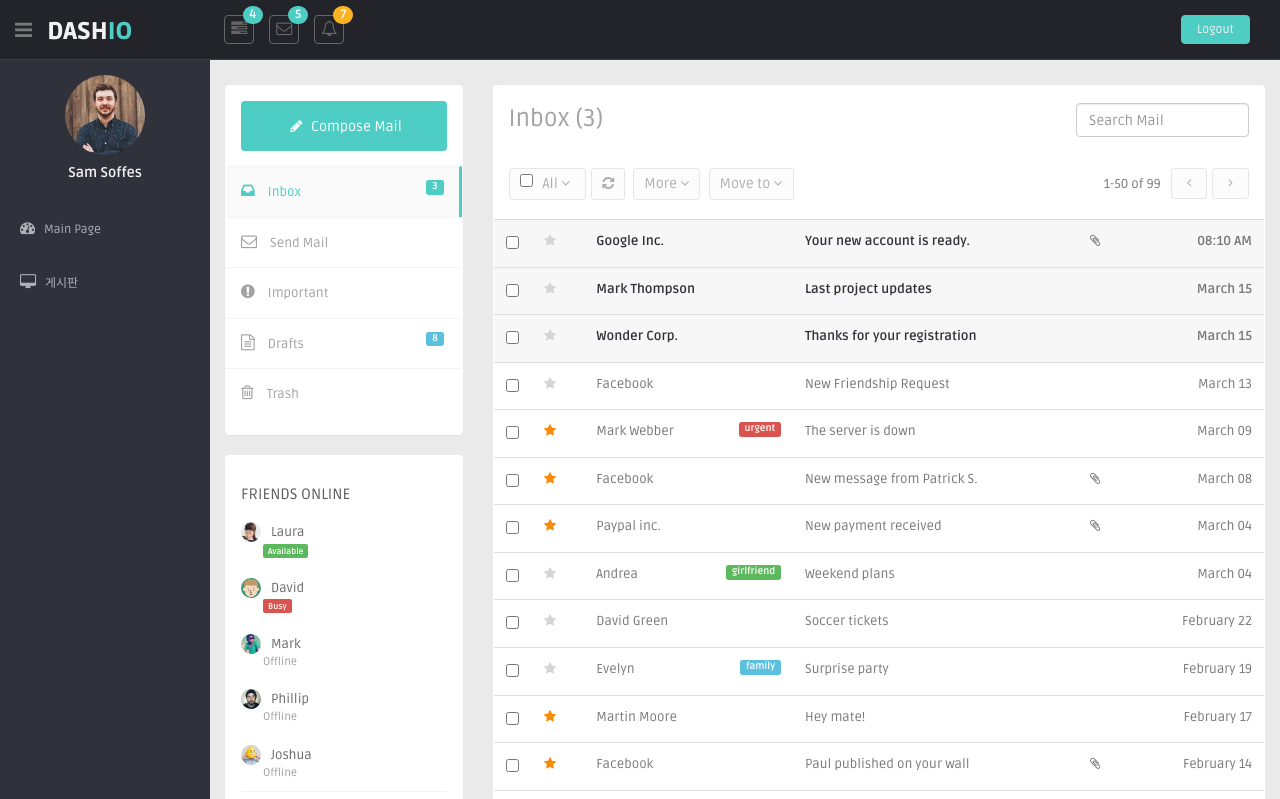
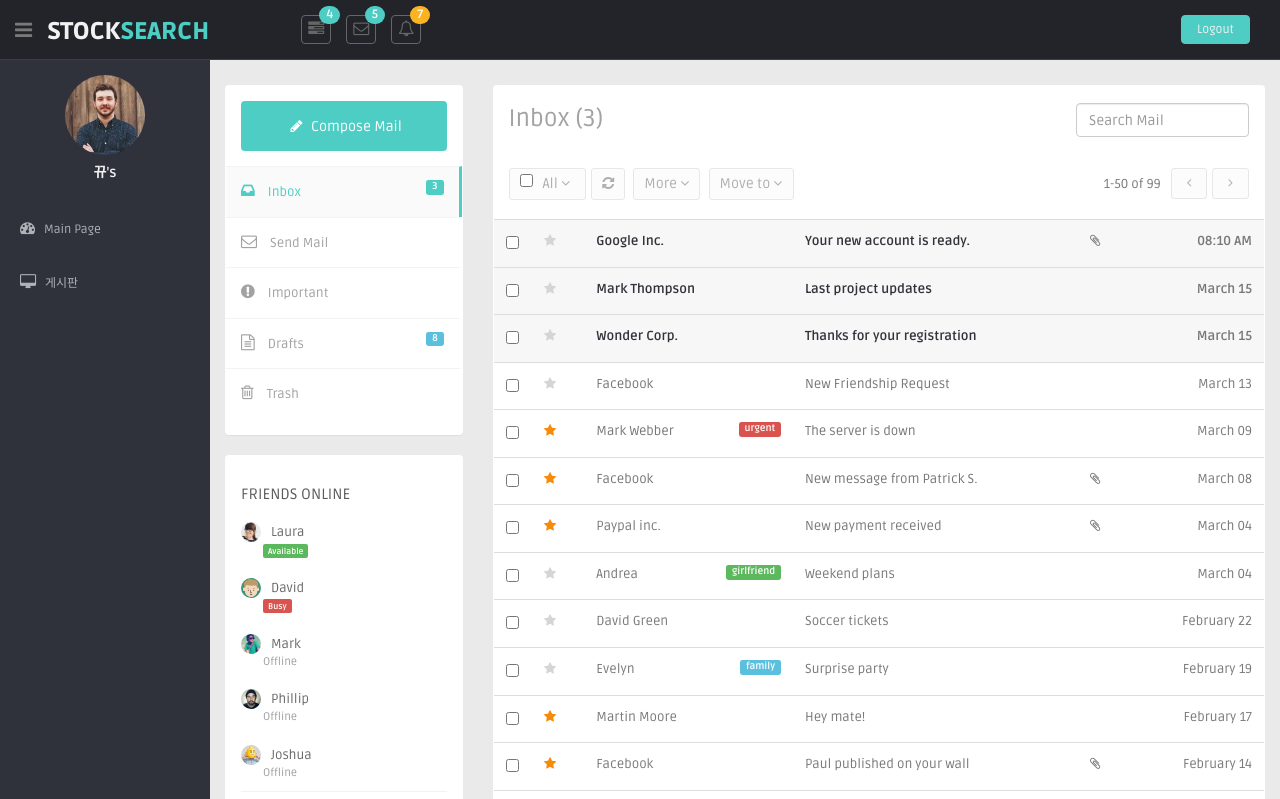
Before and after one commit to heohyoyeong/stock, a Django app: page /stock/bbs/ in a window 1280 px wide. Shown: the top 799 px of the page. Run offline with Django 3.2, Linux system fonts and the light colour scheme; some libraries are stand-ins or nearby versions.

Commit message:
상단 교체

```diff
--- a/stock/templates/bbs.html
+++ b/stock/templates/bbs.html
@@ -41,7 +41,7 @@
         <div class="fa fa-bars tooltips" data-placement="right" data-original-title="Toggle Navigation"></div>
       </div>
       <!--logo start-->
-      <a href="index.html" class="logo"><b>DASH<span>IO</span></b></a>
+      <a href="{% url 'stock:detail' %}" class="logo"><b>Stock<span>Search</span></b></a>
       <!--logo end-->
       <div class="nav notify-row" id="top_menu">
         <!--  notification start -->
@@ -243,8 +243,8 @@
       <div id="sidebar" class="nav-collapse ">
         <!-- sidebar menu start-->
         <ul class="sidebar-menu" id="nav-accordion">
-          <p class="centered"><a href="profile.html"><img src="/static/img/ui-sam.jpg" class="img-circle" width="80"></a></p>
-          <h5 class="centered">Sam Soffes</h5>
+          <p class="centered"><a href="{% url 'stock:detail' %}"><img src="/static/img/ui-sam.jpg" class="img-circle" width="80"></a></p>
+          <h5 class="centered">뀨's</h5>
           <li class="mt">
             <a href="{% url 'stock:detail' %}">
               <i class="fa fa-dashboard"></i>
```
Also changed, not shown: stock/templates/detail.html (+4 -3 lines), stock/templates/detailpost.html (+18 -0 lines), db.sqlite3.
